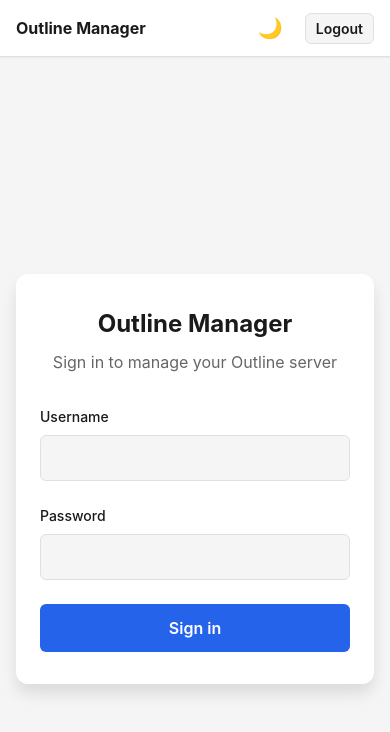
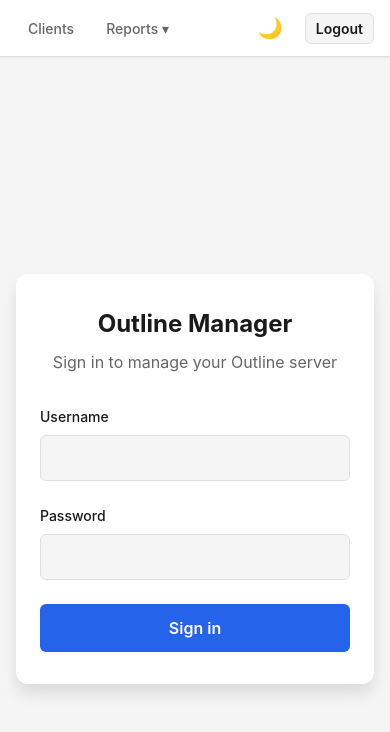
Before and after one commit to hamidmayeli/outline-ss-ws, a React (Vite) app in the folder management-app/frontend/: page /login in a window 390 px wide. Shown: the top 732 px of the page. Built offline with nearby package versions, Linux system fonts and the light colour scheme; no server answers; sample sign-in values are in the browser's storage.

Commit message:
Update Layout.tsx

```diff
--- a/management-app/frontend/src/components/Layout.css
+++ b/management-app/frontend/src/components/Layout.css
@@ -188,10 +188,6 @@
     font-size: 1rem;
   }
 
-  .nav {
-    display: none;
-  }
-
   .theme-toggle {
     font-size: 1.25rem;
     padding: 0.375rem;
--- a/management-app/frontend/src/components/Layout.tsx
+++ b/management-app/frontend/src/components/Layout.tsx
@@ -29,7 +29,6 @@
       <header className="header">
         <div className="header-content">
           <div className="header-left">
-            <h1 className="app-title">Outline Manager</h1>
             <nav className="nav">
               <Link
                 to="/clients"
```
